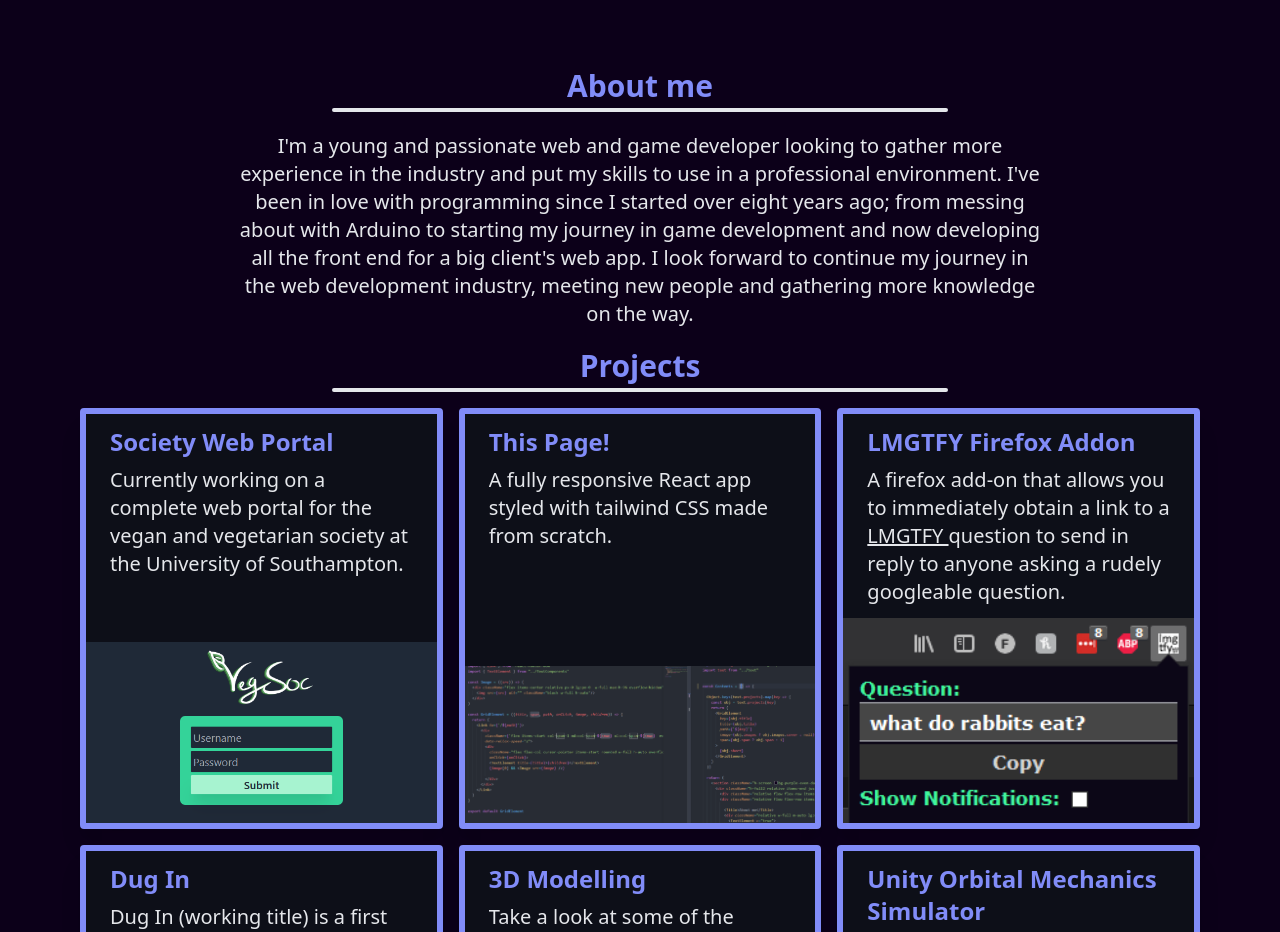
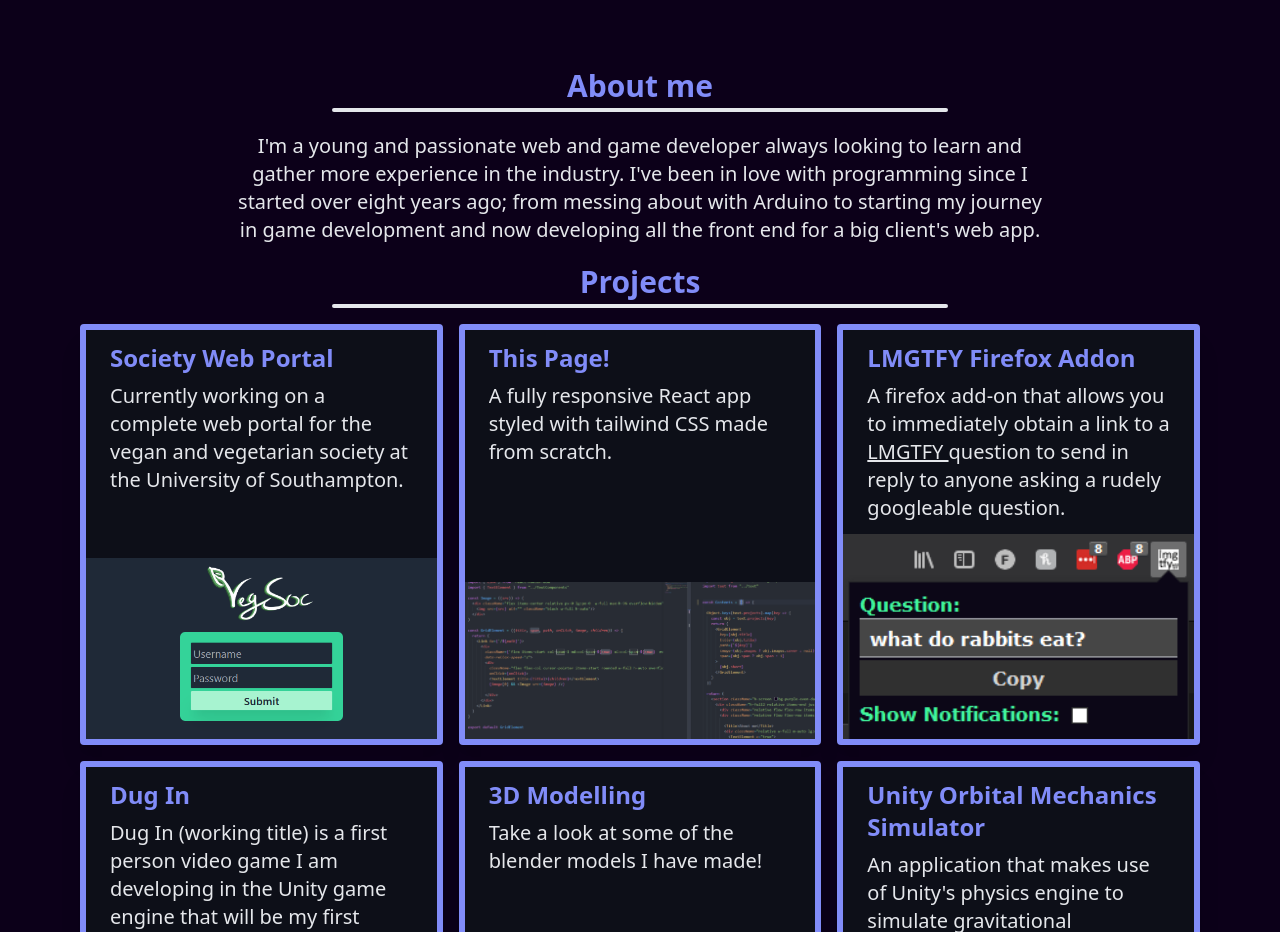
Before and after one commit to fbold/fbold.github.io, a React (Create React App) app: page / in a window 1280 px wide. Shown: the part 2340-3272 px from the top of the page. Built offline with nearby package versions, Linux system fonts and the light colour scheme; the HTML template or start-up script is replaced by a standard one.

Commit message:
Update text.js

```diff
--- a/src/text.js
+++ b/src/text.js
@@ -20,7 +20,7 @@ import vegsoc1 from './img/vegsoc.png'
 
 const text = {
   about: {
-    short: `I'm a young and passionate web and game developer looking to gather more experience in the industry and put my skills to use in a professional environment. I've been in love with programming since I started over eight years ago; from messing about with Arduino to starting my journey in game development and now developing all the front end for a big client's web app. I look forward to continue my journey in the web development industry, meeting new people and gathering more knowledge on the way.`,
+    short: `I'm a young and passionate web and game developer always looking to learn and gather more experience in the industry. I've been in love with programming since I started over eight years ago; from messing about with Arduino to starting my journey in game development and now developing all the front end for a big client's web app.`,
   },
   projects: {
     vegsoc: {
```
